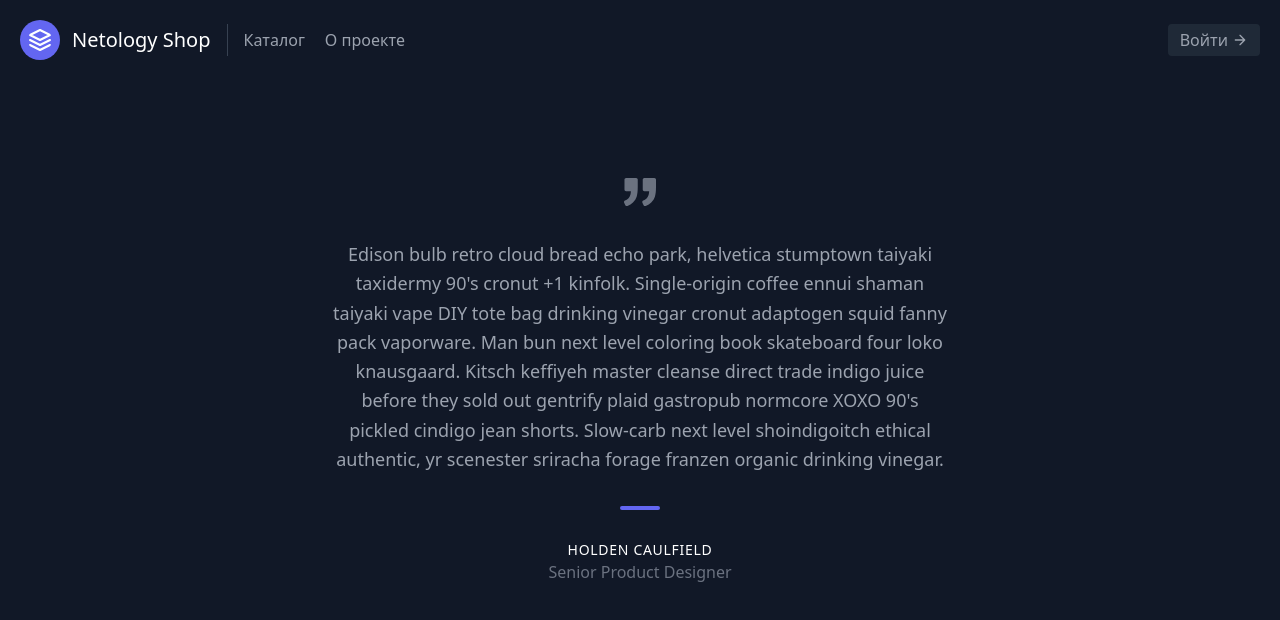
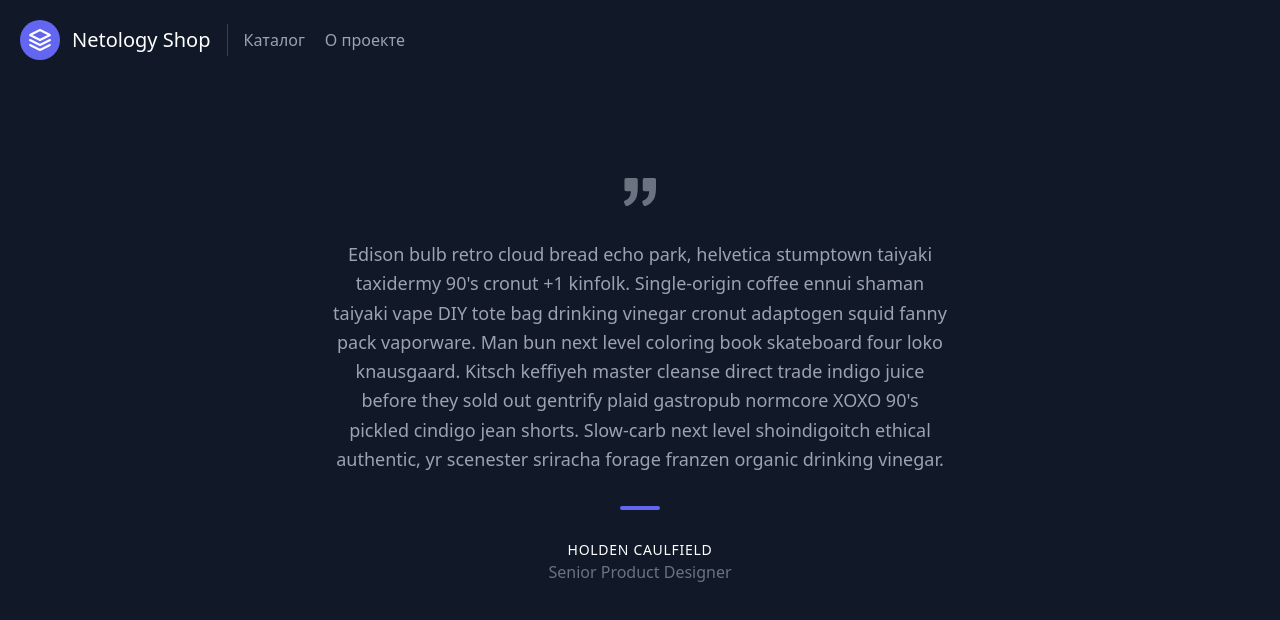
Before and after one commit to stkudryashov/netology-final-diplom, a Vue app in the folder vue_frontend/: page /about in a window 1280 px wide. Shown: the top 620 px of the page. Built offline with nearby package versions, Linux system fonts and the light colour scheme.

Commit message:
change README.md

```diff
--- a/vue_frontend/src/components/MyHeader.vue
+++ b/vue_frontend/src/components/MyHeader.vue
@@ -11,7 +11,7 @@
         <router-link :to="'/'" class="mr-5 hover:text-white">Каталог</router-link>
         <router-link :to="'/about'" class="mr-5 hover:text-white">О проекте</router-link>
       </nav>
-      <button @click="$router.push('login')" class="inline-flex items-center bg-gray-800 border-0 py-1 px-3 focus:outline-none hover:bg-gray-700 rounded text-base mt-4 md:mt-0">Войти
+      <button @click="$router.push('login')" v-if="token === null" class="inline-flex items-center bg-gray-800 border-0 py-1 px-3 focus:outline-none hover:bg-gray-700 rounded text-base mt-4 md:mt-0">Войти
         <svg fill="none" stroke="currentColor" stroke-linecap="round" stroke-linejoin="round" stroke-width="2" class="w-4 h-4 ml-1" viewBox="0 0 24 24">
           <path d="M5 12h14M12 5l7 7-7 7"></path>
         </svg>
@@ -25,6 +25,11 @@ export default {
   name: 'MyHeader',
   props: {
     msg: String
+  },
+  data() {
+    return {
+      token: document.cookie.replace(/(?:(?:^|.*;\s*)access\s*\=\s*([^;]*).*$)|^.*$/, "$1")
+    }
   }
 }
 </script>
```
Also changed, not shown: 1 other file (tests, documents, lock files or other folders).
